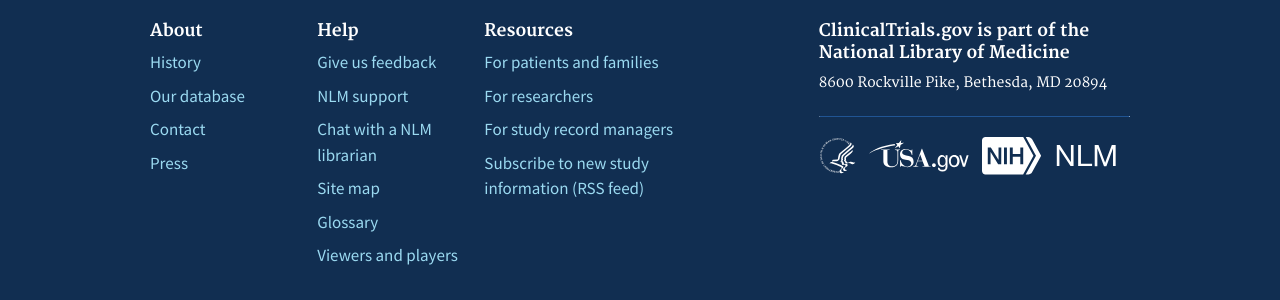
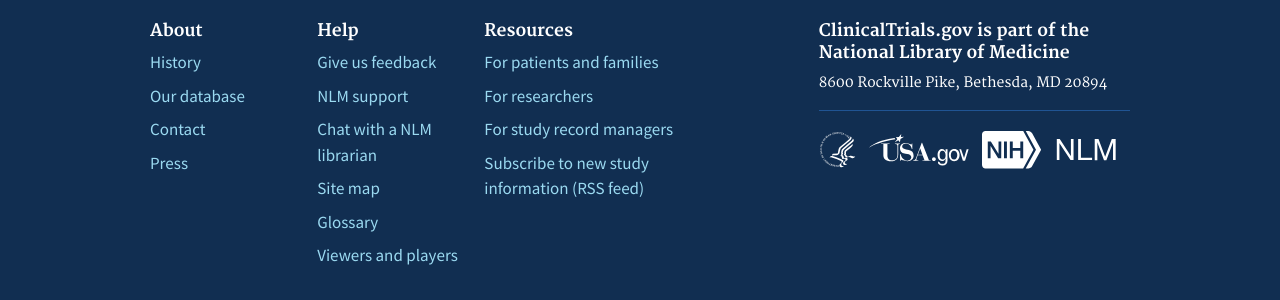
Before and after one commit to 18F/clinical-trials-prototype, a Jekyll site: the page built from pages/home.md, in a window 1280 px wide. Shown: the part 1453-1753 px from the top of the page. Built offline with Jekyll 4.4.1, drawn with Linux system fonts in a browser that asks for light colours.

Commit message:
Fix footer divider

```diff
--- a/_layouts/base.html
+++ b/_layouts/base.html
@@ -126,7 +126,6 @@
             <div class="usa-width-one-third usa-serif footer-contact">
               <h4>ClinicalTrials.gov is part of the National Library of Medicine</h4>
               <p>8600 Rockville Pike, Bethesda, MD 20894</p>
-              <hr class="footer-divider">
               <ul class="usa-unstyled-list footer-logos">
                 <li>
                   <a class="logo-dhs" href="#0">
--- a/_sass/_custom.scss
+++ b/_sass/_custom.scss
@@ -421,6 +421,9 @@
 }
 
 .footer-logos {
+  border-top: 1px solid $color-primary-darker;
+  padding-top: 2rem;
+
   li {
     display: inline;
 
@@ -449,11 +452,6 @@
 
 .logo-nlm {
   width: 21%;
-}
-
-.footer-divider {
-  @include margin(2rem null);
-  border-top-color: $color-primary-darker;
 }
 
 // Colors ------- //
```
